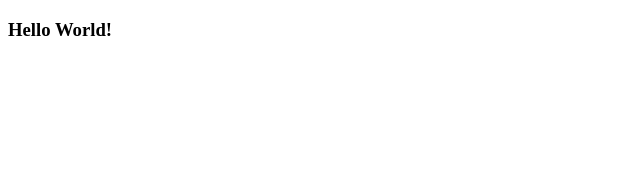
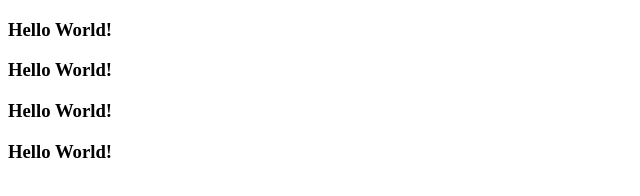
Before and after one commit to 642784739/demo2, a plain HTML site: page index.html in a window 1280 px wide. Shown: the whole page, without its empty margins (0-640 px from the left). Drawn offline with Linux system fonts and the light colour scheme.

Commit message:
secondy commit

```diff
--- a/index.html
+++ b/index.html
@@ -8,5 +8,9 @@
 </head>
 <body>
     <h3>Hello World!</h3>
+    <h3>Hello World!</h3>
+    <h3>Hello World!</h3>
+    <h3>Hello World!</h3>
+
 </body>
 </html>
```
